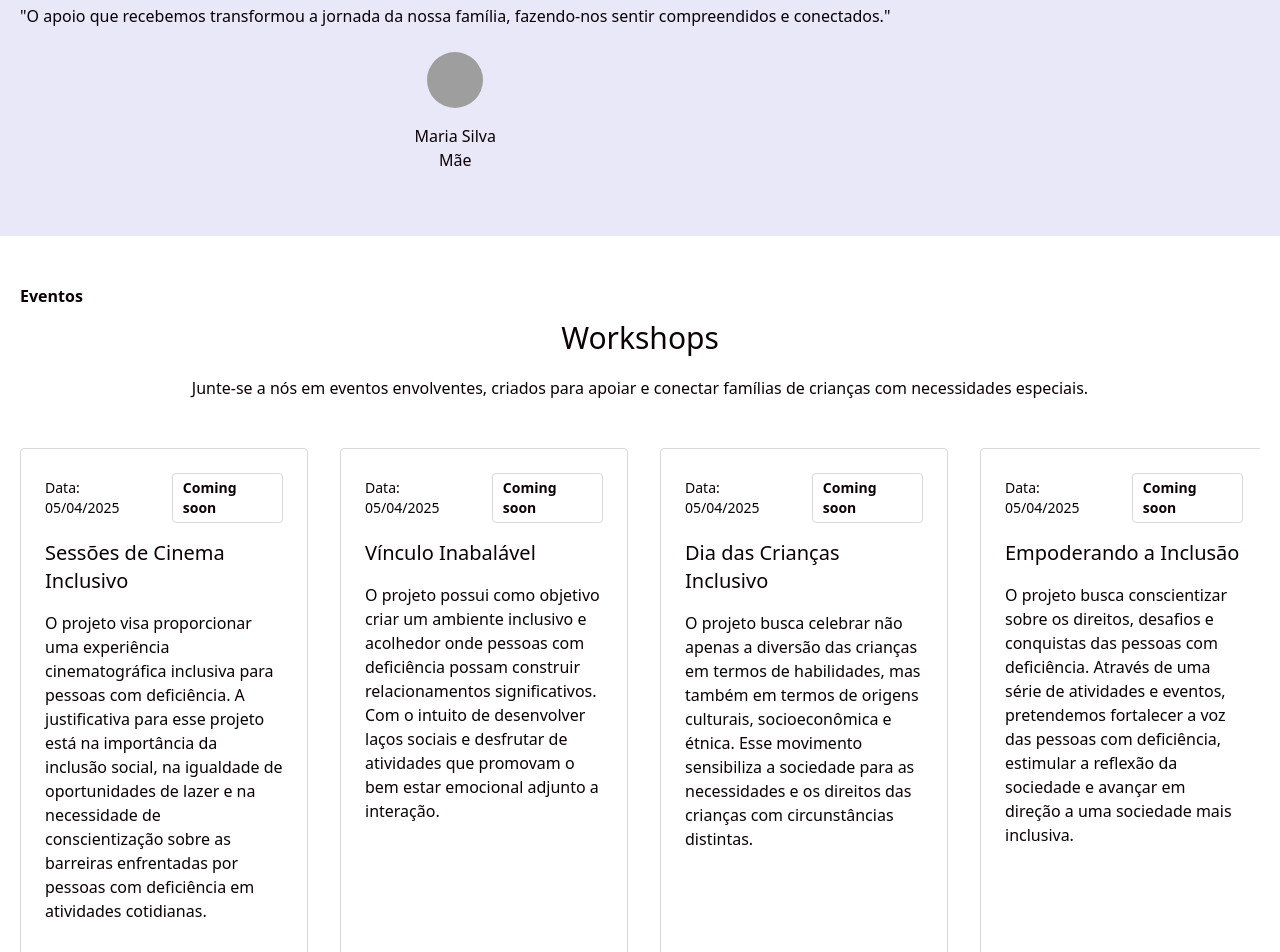
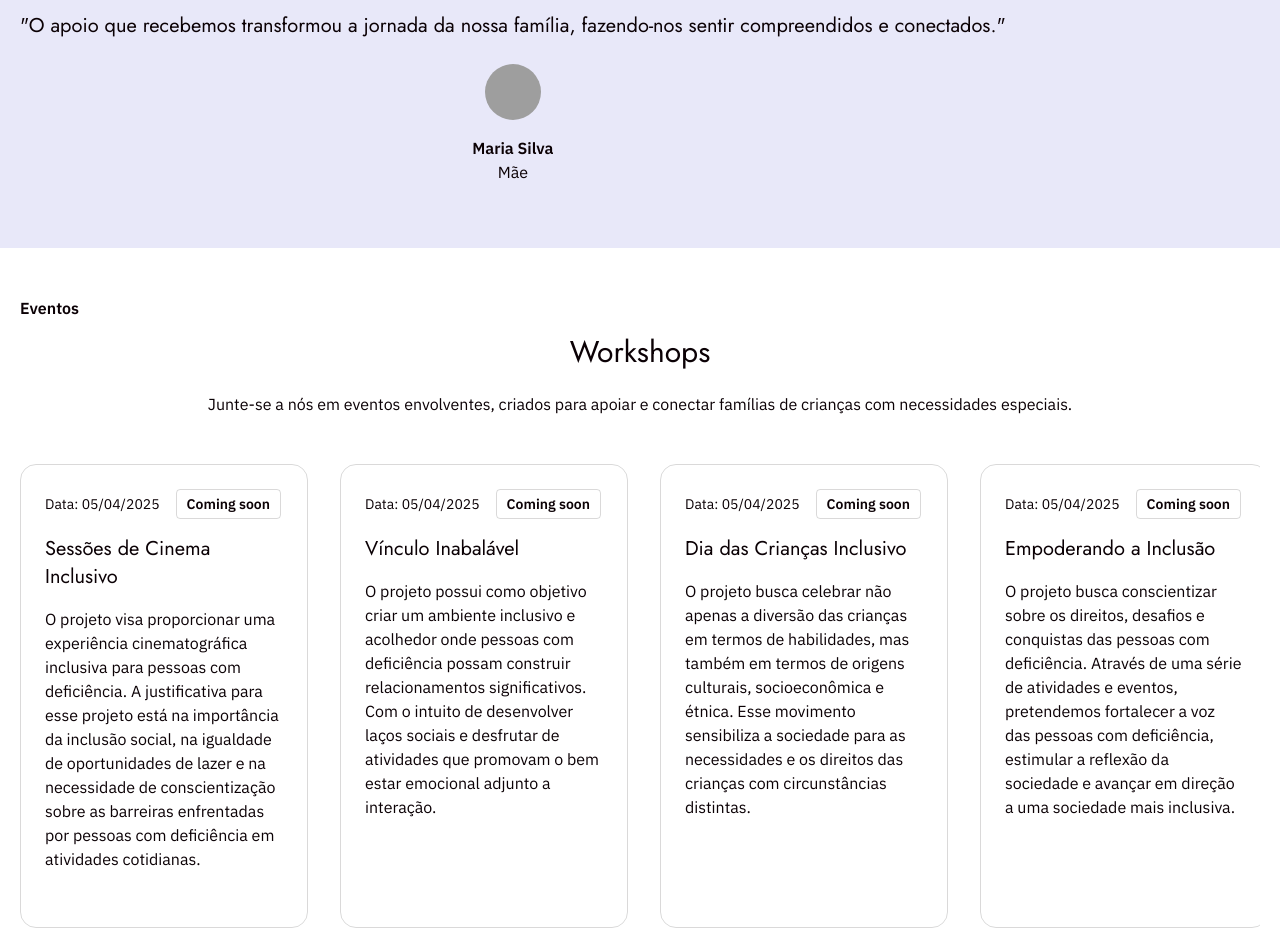
Before and after one commit to arthursnr/IFFA, a Next.js app: page / in a window 1280 px wide. Shown: the part 2620-3572 px from the top of the page. Built offline with nearby package versions, Linux system fonts and the light colour scheme; grey boxes are pictures that could not be loaded.

Commit message:
All fonts added

```diff
--- a/app/components/mainPage/footer/footer.tsx
+++ b/app/components/mainPage/footer/footer.tsx
@@ -9,7 +9,7 @@ export function Footer() {
                 <img src="/youtube.svg" alt="Youtube Logo" className="size-6" />
             </div>
             <div>
-                <p>© 2024 IFFA. All rights reserved.</p>
+                <p className="font-ibm text-sm leading-5">© 2024 IFFA. All rights reserved.</p>
             </div>
         </footer>
     )
--- a/app/components/mainPage/relatos/relatos.tsx
+++ b/app/components/mainPage/relatos/relatos.tsx
@@ -1,15 +1,15 @@
-export function Relatos() {
+export function  Relatos() {
     return (
         <div className="flex w-screen py-16 px-5 text-[#0B0105] bg-[#E8E8F9]">
             <div className="flex flex-col gap-6 items-center text-center">
-                <span>IFFA</span>
-                <p>"O apoio que recebemos transformou a jornada da nossa família, fazendo-nos sentir compreendidos e conectados."</p>
+                <span className="font-jost text-2xl">IFFA</span>
+                <p className="font-jost text-xl leading-7">"O apoio que recebemos transformou a jornada da nossa família, fazendo-nos sentir compreendidos e conectados."</p>
 
                 <div className="flex flex-col gap-4 items-center">
                     <img src="/avatarImage.jpeg" alt="Foto" className=" size-14 rounded-full" />
                     <div className="flex flex-col">
-                        <span>Maria Silva</span>
-                        <span>Mãe</span>
+                        <span className="font-ibm text-base leading-6 font-semibold">Maria Silva</span>
+                        <span className="font-ibm text-base leading-6">Mãe</span>
                     </div>
                 </div>
             </div>
--- a/app/components/mainPage/support/support3.tsx
+++ b/app/components/mainPage/support/support3.tsx
@@ -2,11 +2,11 @@ export function Support3() {
     return (
         <div className="min-h-screen w-screen py-12 px-5 text-white bg-[#1414A2]">
             <div className="flex flex-col gap-5">
-                <span className="text-4xl">Conectando Famílias, Apoiando umas às Outras</span>
-                <p>Junte-se à nossa comunidade e encontre apoio para a jornada única da sua família.</p>
+                <span className="text-jost leading-12 text-4xl">Conectando Famílias, Apoiando umas às Outras</span>
+                <p className="text-ibm text-base leading-6">Junte-se à nossa comunidade e encontre apoio para a jornada única da sua família.</p>
             </div>
 
-            <div className="flex flex-col gap-10 py-12">
+            <div className="flex flex-col gap-10 py-12 font-ibm">
                 <div className="flex flex-col gap-4">
                     <span className="text-base leading-6 font-semibold">Links</span>
                     <ul className="flex flex-col gap-4 text-sm leading-5">
--- a/app/components/mainPage/workshops/workshop.tsx
+++ b/app/components/mainPage/workshops/workshop.tsx
@@ -4,10 +4,10 @@ export function Workshop() {
     return (
         <div className="flex flex-col gap-12 bg-white text-[#0B0105] min-h-screen w-screen py-12 px-5">
             <div className="flex flex-col gap-3">
-                <span className="font-semibold">Eventos</span>
+                <span className="font-ibm text-base leading-6 font-semibold">Eventos</span>
                 <div className="flex flex-col gap-5 text-center">
-                    <p className="text-3xl">Workshops</p>
-                    <p>Junte-se a nós em eventos envolventes, criados para apoiar e conectar famílias de crianças com necessidades especiais.</p>
+                    <p className="font-jost leading-10 text-3xl">Workshops</p>
+                    <p className="font-ibm text-base leading-6">Junte-se a nós em eventos envolventes, criados para apoiar e conectar famílias de crianças com necessidades especiais.</p>
                 </div>
             </div>
 
--- a/app/components/workshopsEvents/workshopEvents.tsx
+++ b/app/components/workshopsEvents/workshopEvents.tsx
@@ -1,13 +1,13 @@
 export function WorkshopEvents() {
     return (
         <div className="flex  overflow-x-auto gap-8">
-            <div className="flex flex-col gap-4 border min-w-72 border-[#0B010526] rounded-sm p-6 pb-14">
+            <div className="flex flex-col gap-4 border min-w-72 border-[#0B010526] rounded-2xl p-6 pb-14">
                 <div className="flex gap-4 items-center text-sm leading-5">
-                    <span>Data: 05/04/2025</span>
-                    <span className="py-1 px-2.5 rounded-sm font-semibold border border-[#0B010526]">Coming soon</span>
+                    <span className="font-ibm text-sm leading-5">Data: 05/04/2025</span>
+                    <span className="py-1 px-2.5 font-ibm text-sm leading-5 font-semibold border rounded-sm border-[#0B010526]">Coming soon</span>
                 </div>
-                <span className="text-xl">Sessões de Cinema Inclusivo</span>
-                <p> O projeto visa proporcionar uma
+                <span className="font-jost leading-7 text-xl">Sessões de Cinema Inclusivo</span>
+                <p className="text-base font-ibm leading-6"> O projeto visa proporcionar uma
                     experiência cinematográfica
                     inclusiva para pessoas com
                     deficiência. A justificativa para esse
@@ -17,16 +17,18 @@ export function WorkshopEvents() {
                     necessidade de conscientização
                     sobre as barreiras enfrentadas por
                     pessoas com deficiência em
-                    atividades cotidianas.</p>
+                    atividades cotidianas.
+                </p>
             </div>
 
-            <div className="flex flex-col gap-4 min-w-72 border border-[#0B010526] rounded-sm p-6 pb-14">
+            <div className="flex flex-col gap-4 min-w-72 border border-[#0B010526] rounded-2xl p-6 pb-14">
                 <div className="flex gap-4 items-center text-sm leading-5">
-                    <span>Data: 05/04/2025</span>
-                    <span className="py-1 px-2.5 rounded-sm font-semibold border border-[#0B010526]">Coming soon</span>
+                    <span className="font-ibm text-sm leading-5">Data: 05/04/2025</span>
+                    <span className="py-1 px-2.5 font-ibm text-sm leading-5 font-semibold border rounded-sm border-[#0B010526]">Coming soon</span>
                 </div>
-                <span className="text-xl"> Vínculo Inabalável</span>
-                <p> O projeto possui como objetivo
+                <span className="font-jost leading-7 text-xl"> Vínculo Inabalável</span>
+                <p className="text-base font-ibm leading-6">
+                    O projeto possui como objetivo
                     criar um ambiente inclusivo e
                     acolhedor onde pessoas com
                     deficiência possam construir
@@ -35,16 +37,18 @@ export function WorkshopEvents() {
                     laços sociais e desfrutar de
                     atividades que promovam o bem
                     estar emocional adjunto a
-                    interação. </p>
+                    interação.
+                </p>
             </div>
 
-            <div className="flex flex-col gap-4 min-w-72 border border-[#0B010526] rounded-sm p-6 pb-14">
+            <div className="flex flex-col gap-4 min-w-72 border border-[#0B010526] rounded-2xl p-6 pb-14">
                 <div className="flex gap-4 items-center text-sm leading-5">
-                    <span>Data: 05/04/2025</span>
-                    <span className="py-1 px-2.5 rounded-sm font-semibold border border-[#0B010526]">Coming soon</span>
+                    <span className="font-ibm text-sm leading-5">Data: 05/04/2025</span>
+                    <span className="py-1 px-2.5 font-ibm text-sm leading-5 font-semibold border rounded-sm border-[#0B010526]">Coming soon</span>
                 </div>
-                <span className="text-xl">  Dia das Crianças Inclusivo</span>
-                <p> O projeto busca celebrar não
+                <span className="font-jost leading-7 text-xl">  Dia das Crianças Inclusivo</span>
+                <p className="text-base font-ibm leading-6">
+                    O projeto busca celebrar não
                     apenas a diversão das crianças em
                     termos de habilidades, mas também
                     em termos de origens culturais,
@@ -52,16 +56,18 @@ export function WorkshopEvents() {
                     movimento sensibiliza a sociedade
                     para as necessidades e os direitos
                     das crianças com circunstâncias
-                    distintas.</p>
+                    distintas.
+                </p>
             </div>
 
-            <div className="flex flex-col gap-4 min-w-72 border border-[#0B010526] rounded-sm p-6 pb-14">
+            <div className="flex flex-col gap-4 min-w-72 border border-[#0B010526] rounded-2xl p-6 pb-14">
                 <div className="flex gap-4 items-center text-sm leading-5">
-                    <span>Data: 05/04/2025</span>
-                    <span className="py-1 px-2.5 rounded-sm font-semibold border border-[#0B010526]">Coming soon</span>
+                    <span className="font-ibm text-sm leading-5">Data: 05/04/2025</span>
+                    <span className="py-1 px-2.5 font-ibm text-sm leading-5 font-semibold border rounded-sm border-[#0B010526]">Coming soon</span>
                 </div>
-                <span className="text-xl">Empoderando a Inclusão</span>
-                <p>  O projeto busca conscientizar sobre
+                <span className="font-jost leading-7 text-xl">Empoderando a Inclusão</span>
+                <p className="text-base font-ibm leading-6">
+                    O projeto busca conscientizar sobre
                     os direitos, desafios e
                     conquistas das pessoas com
                     deficiência. Através de uma série de
@@ -70,16 +76,18 @@ export function WorkshopEvents() {
                     pessoas com deficiência, estimular a
                     reflexão da sociedade e
                     avançar em direção a uma
-                    sociedade mais inclusiva.</p>
+                    sociedade mais inclusiva.
+                </p>
             </div>
 
-            <div className="flex flex-col gap-4 min-w-72 border border-[#0B010526] rounded-sm p-6 pb-14">
+            <div className="flex flex-col gap-4 min-w-72 border border-[#0B010526] rounded-2xl p-6 pb-14">
                 <div className="flex gap-4 items-center text-sm leading-5">
-                    <span>Data: 05/04/2025</span>
-                    <span className="py-1 px-2.5 rounded-sm font-semibold border border-[#0B010526]">Coming soon</span>
+                    <span className="font-ibm text-sm leading-5">Data: 05/04/2025</span>
+                    <span className="py-1 px-2.5 font-ibm text-sm leading-5 font-semibold border rounded-sm border-[#0B010526]">Coming soon</span>
                 </div>
-                <span className="text-xl">Natal Para Todos</span>
-                <p>  Um encontro especial e reservado
+                <span className="font-jost leading-7 text-xl">Natal Para Todos</span>
+                <p className="text-base font-ibm leading-6">
+                    Um encontro especial e reservado
                     com o Papai Noel e as crianças e
                     jovens com TEA do Instituto Fórum de
                     Famílias Especiais, no Shopping Nova
--- a/app/page.tsx
+++ b/app/page.tsx
@@ -26,7 +26,7 @@ export default function Home() {
         {/*Support Page*/}
         <Support />
 
-        {/*Support2 ------------- TERMINEI AQUI, CONTINUAR NO PROXIMO*/}
+        {/*Support2*/}
         <Support2 />
 
         {/*Relatos*/}
```
Also changed, not shown: app/components/mainPage/donate.tsx/donate.tsx (+4 -4 lines).
